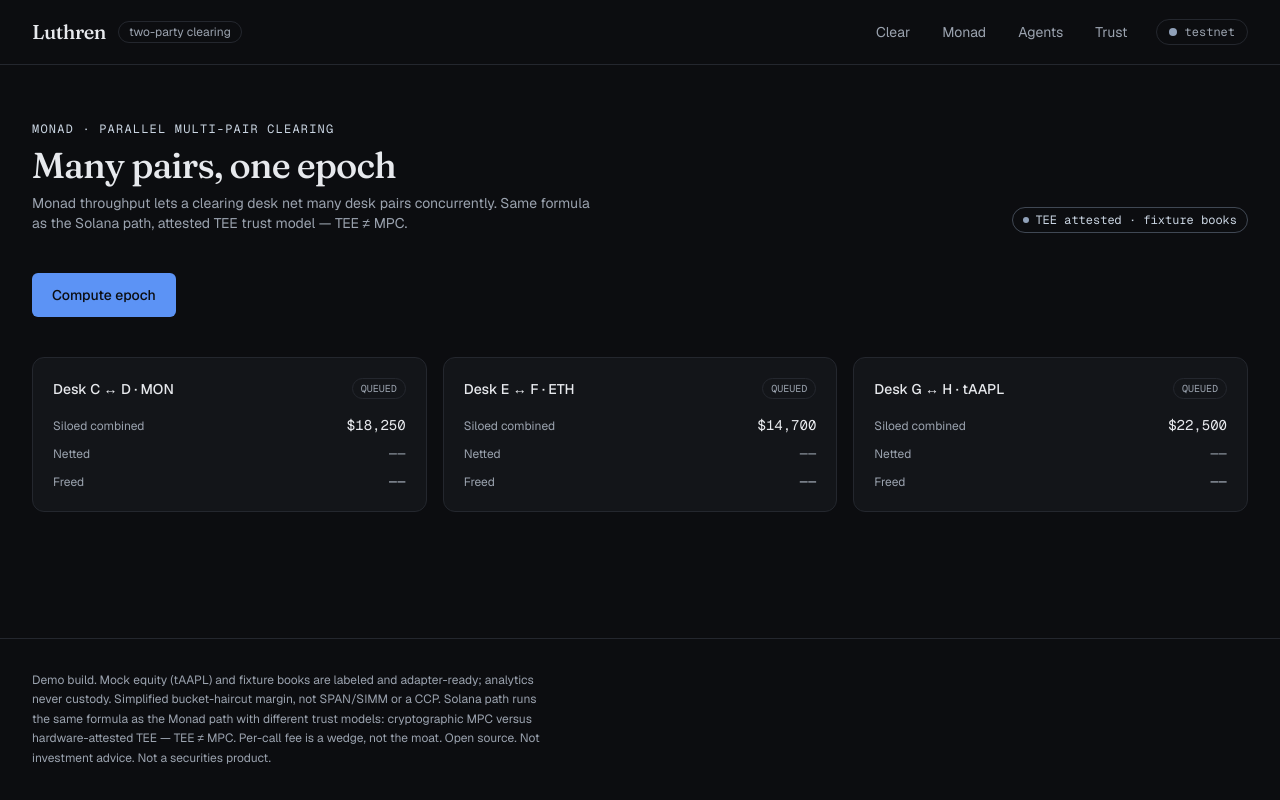
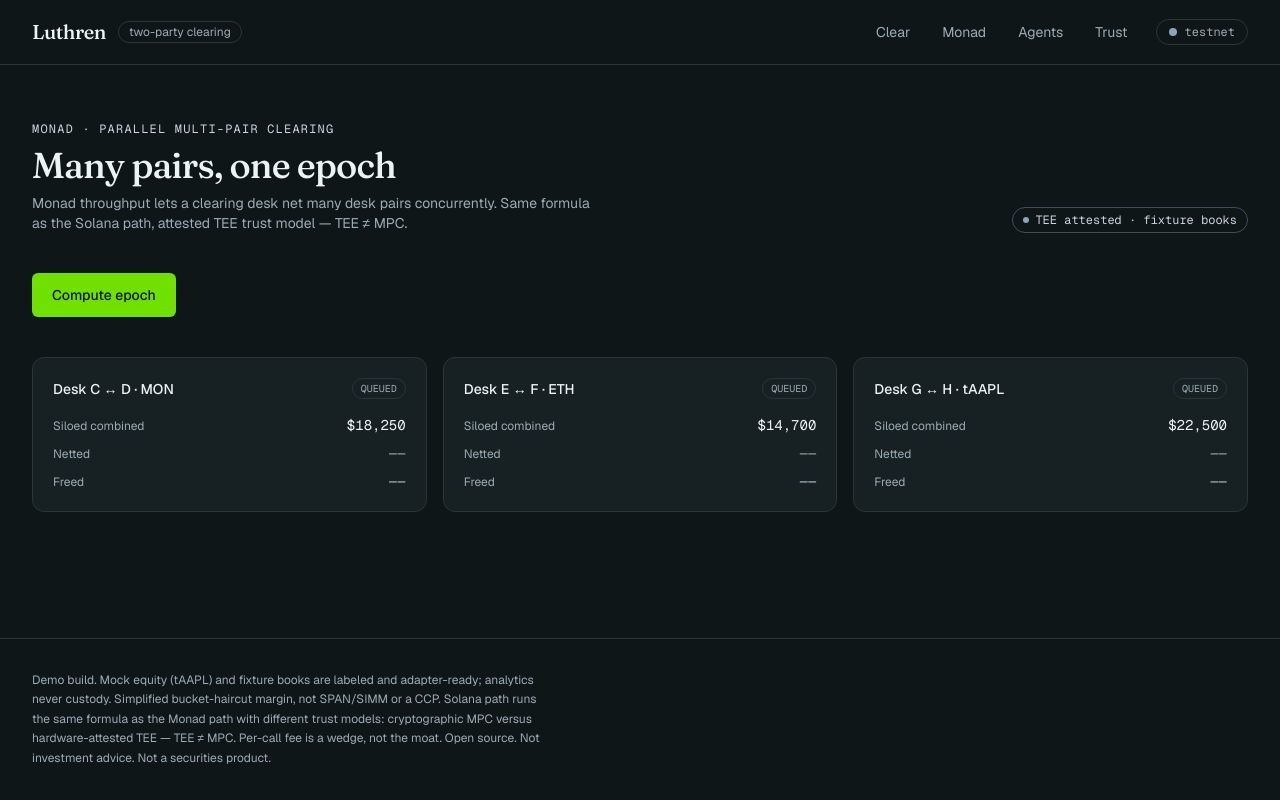
Before and after one commit to Kartikvyas1604/Luthren, a Next.js app: page /monad in a window 1280 px wide. Built offline with nearby package versions, Linux system fonts and the light colour scheme.

Commit message:
Apply Verdant Slate palette: bright green accent on slate-teal dark

```diff
--- a/app/agents/page.tsx
+++ b/app/agents/page.tsx
@@ -54,7 +54,7 @@ function AgentTerminal({
   }
 
   return (
-    <section className="overflow-hidden rounded-lg border border-border bg-[#0d0f13]">
+    <section className="overflow-hidden rounded-lg border border-border bg-[#121a1c]">
       <header className="flex items-center justify-between border-b border-border px-4 py-3">
         <div className="flex items-center gap-3">
           <span className="flex gap-1.5" aria-hidden>
--- a/app/globals.css
+++ b/app/globals.css
@@ -1,49 +1,49 @@
 @import "tailwindcss";
 
 :root {
-  --background: #f7f8f9;
-  --foreground: #17181b;
+  --background: #edf2f4;
+  --foreground: #394a4d;
   --card: #ffffff;
-  --card-foreground: #17181b;
+  --card-foreground: #394a4d;
   --popover: #ffffff;
-  --popover-foreground: #17181b;
-  --primary: #1d5fd1;
-  --primary-foreground: #ffffff;
-  --secondary: #eef0f2;
-  --secondary-foreground: #17181b;
-  --muted: #eef0f2;
-  --muted-foreground: #565b64;
-  --accent: #e8effc;
-  --accent-foreground: #1d5fd1;
+  --popover-foreground: #394a4d;
+  --primary: #006400;
+  --primary-foreground: #edf2f4;
+  --secondary: #e1e9ec;
+  --secondary-foreground: #394a4d;
+  --muted: #e1e9ec;
+  --muted-foreground: #4e5f63;
+  --accent: #d9ecd4;
+  --accent-foreground: #006400;
   --destructive: #c44a3e;
   --destructive-foreground: #ffffff;
-  --success: #0e7a5a;
-  --border: #e3e5e8;
-  --input: #e3e5e8;
-  --ring: #1d5fd1;
+  --success: #008000;
+  --border: #d4dde0;
+  --input: #d4dde0;
+  --ring: #006400;
 }
 
 .dark {
-  --background: #0c0d10;
-  --foreground: #e7e9ed;
-  --card: #131519;
-  --card-foreground: #e7e9ed;
-  --popover: #17191e;
-  --popover-foreground: #e7e9ed;
-  --primary: #5c93f5;
-  --primary-foreground: #0c0d10;
-  --secondary: #1b1e24;
-  --secondary-foreground: #e7e9ed;
-  --muted: #1b1e24;
-  --muted-foreground: #9ba3af;
-  --accent: #16223a;
-  --accent-foreground: #7dabfa;
+  --background: #0f1618;
+  --foreground: #edf2f4;
+  --card: #172023;
+  --card-foreground: #edf2f4;
+  --popover: #1c2629;
+  --popover-foreground: #edf2f4;
+  --primary: #70e000;
+  --primary-foreground: #0f1618;
+  --secondary: #232f32;
+  --secondary-foreground: #edf2f4;
+  --muted: #232f32;
+  --muted-foreground: #9bacb6;
+  --accent: #16301a;
+  --accent-foreground: #70e000;
   --destructive: #e05e52;
-  --destructive-foreground: #0c0d10;
-  --success: #4cc38a;
-  --border: #24272e;
-  --input: #24272e;
-  --ring: #5c93f5;
+  --destructive-foreground: #0f1618;
+  --success: #70e000;
+  --border: #2a3539;
+  --input: #2a3539;
+  --ring: #70e000;
 }
 
 @theme inline {
--- a/app/monad/page.tsx
+++ b/app/monad/page.tsx
@@ -77,7 +77,7 @@ export default function MonadPage() {
               </span>
             </p>
             <div className="mt-4 h-1 overflow-hidden rounded-full bg-secondary" aria-hidden>
-              <div className="anim-shimmer h-full w-full rounded-full bg-gradient-to-r from-transparent via-slate-300 to-transparent" />
+              <div className="anim-shimmer h-full w-full rounded-full bg-gradient-to-r from-transparent via-primary to-transparent" />
             </div>
             <ol className="mt-4 space-y-2">
               {EPOCH_STAGES.map((s, i) => (
@@ -112,7 +112,7 @@ export default function MonadPage() {
                 key={r.pairId}
                 className={`anim-fade-up rounded-xl border bg-card p-5 transition-all duration-300 ${
                   cleared
-                    ? "border-primary/40 shadow-[0_0_30px_rgba(92,147,245,0.07)]"
+                    ? "border-primary/40 shadow-[0_0_30px_rgba(112,224,0,0.07)]"
                     : "border-border opacity-60"
                 }`}
                 style={{ animationDelay: `${i * 80}ms` }}
--- a/components/margin-hero.tsx
+++ b/components/margin-hero.tsx
@@ -49,7 +49,7 @@ export function MarginHero({
   return (
     <section
       aria-label="Two-party margin result"
-      className="anim-fade-up rounded-xl border border-primary/40 bg-card p-6 shadow-[0_0_40px_rgba(92,147,245,0.08)] md:p-8"
+      className="anim-fade-up rounded-xl border border-primary/40 bg-card p-6 shadow-[0_0_40px_rgba(112,224,0,0.08)] md:p-8"
     >
       <div className="flex flex-wrap items-start justify-between gap-4">
         <div>
```
Also changed, not shown: 1 other file (tests, documents, lock files or other folders).
